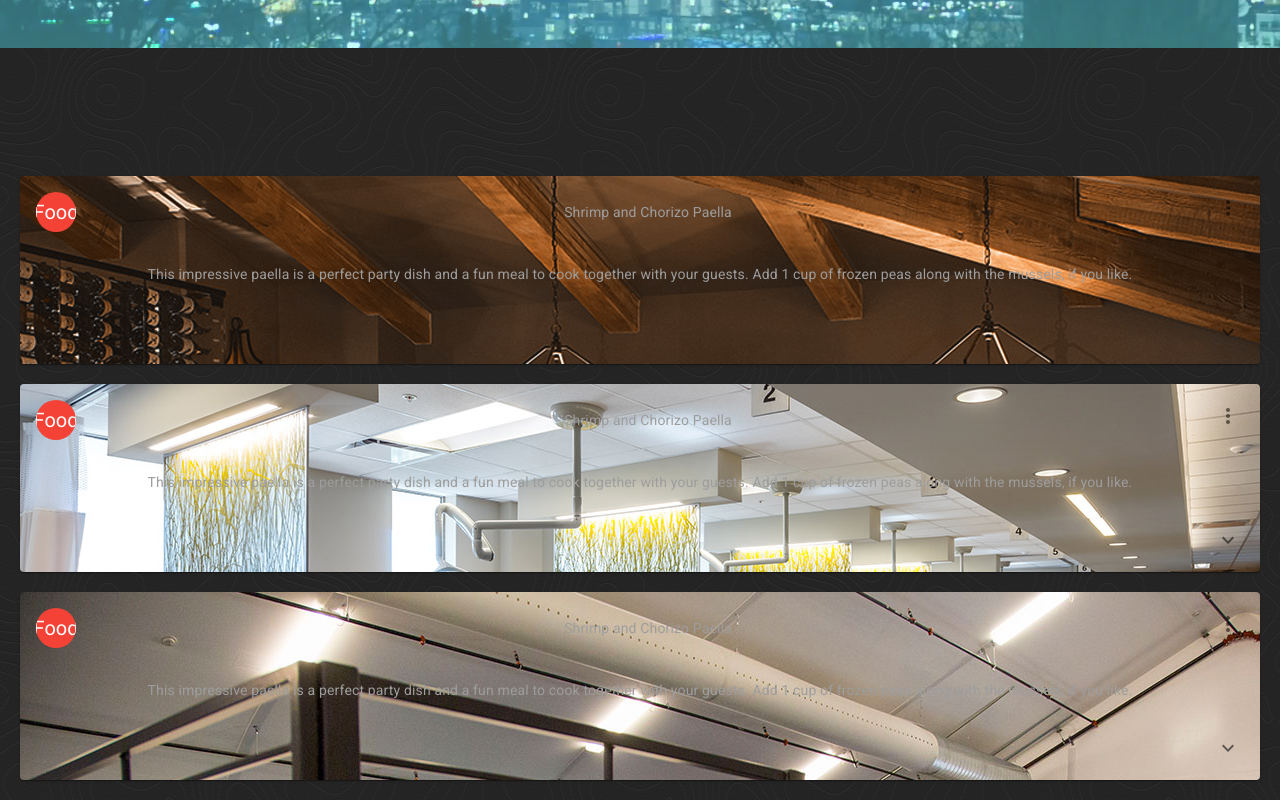
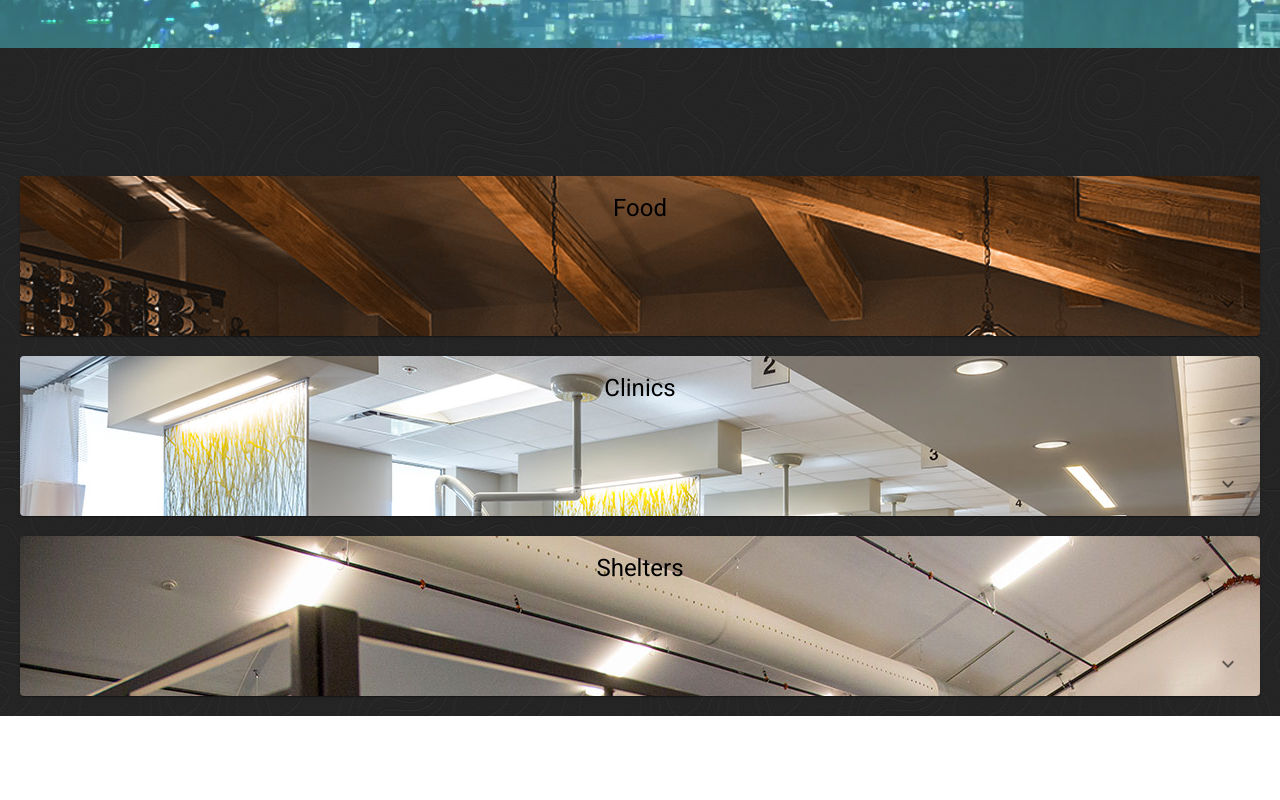
Before and after one commit to felix911104/project-3, a React (Create React App) app: page / in a window 1280 px wide. Shown: the part 818-1618 px from the top of the page. After the commit the page ends 1534 px from the top, so only its background shows below. Built offline with nearby package versions, Linux system fonts and the light colour scheme.

Commit message:
updated cards

```diff
--- a/src/components/ClinicCard/index.js
+++ b/src/components/ClinicCard/index.js
@@ -16,14 +16,15 @@ import ShareIcon from '@material-ui/icons/Share';
 import ExpandMoreIcon from '@material-ui/icons/ExpandMore';
 import MoreVertIcon from '@material-ui/icons/MoreVert';
 import MiniCard from '../MiniCard/index';
-import { minHeight } from '@material-ui/system';
+import { minHeight, fontWeight } from '@material-ui/system';
 import Background from '../ClinicCard/clinic.jpg'
 const useStyles = makeStyles(theme => ({
     card: {
         textAlign: "center",
         backgroundColor: "#1d1d1d",
-        color: "#9d9d9d",
+        color: "black",
         backgroundImage: `url(${Background})`,
+        fontSize: "50px",
 
     },
     media: {
@@ -42,14 +43,16 @@ const useStyles = makeStyles(theme => ({
         transform: 'rotate(180deg)',
         color: "white"
     },
-    avatar: {
-        backgroundColor: red[500],
-    },
     cardwrapper: {
         width: '80vp',
         height: '20vp',
         margin: '20px'
     },
+    CardHeader: {
+        fontSize: "80px",
+        fontWeight: "bolder",
+    }
+
 }));
 
 export default function RecipeReviewCard() {
@@ -64,17 +67,8 @@ export default function RecipeReviewCard() {
         <div className={classes.cardwrapper}>
             <Card className={classes.card}>
                 <CardHeader
-                    avatar={
-                        <Avatar aria-label="recipe" className={classes.avatar}>
-                            Food
-          </Avatar>
-                    }
-                    action={
-                        <IconButton aria-label="settings">
-                            <MoreVertIcon />
-                        </IconButton>
-                    }
-                    title="Shrimp and Chorizo Paella"
+
+                    title="Clinics"
                     subheader=""
                 />
                 {/* <CardMedia
@@ -83,10 +77,8 @@ export default function RecipeReviewCard() {
                     title="Paella dish"
                 /> */}
                 <CardContent>
-                <Typography variant="body2" color="textSecondary" component="p" color="#9d9d9d">
-                        This impressive paella is a perfect party dish and a fun meal to cook together with your
-                        guests. Add 1 cup of frozen peas along with the mussels, if you like.
-        </Typography>
+                    <Typography variant="body2" color="textSecondary" component="p" color="#9d9d9d" fontSize='30'>
+                    </Typography>
                 </CardContent>
                 <CardActions disableSpacing>
 
@@ -103,18 +95,11 @@ export default function RecipeReviewCard() {
                 </CardActions>
                 <Collapse in={expanded} timeout="auto" unmountOnExit>
                     <CardContent>
-                        <Typography paragraph></Typography>
-                        <Typography paragraph>
                         <MiniCard />
-          </Typography>
-                        <Typography paragraph>
+                        <br></br>
                         <MiniCard />
-          </Typography>
-                        <Typography paragraph>
+                        <br></br>
                         <MiniCard />
-          </Typography>
-                        <Typography>
-          </Typography>
                     </CardContent>
                 </Collapse>
             </Card>
--- a/src/components/FoodCard/index.js
+++ b/src/components/FoodCard/index.js
@@ -23,7 +23,7 @@ const useStyles = makeStyles(theme => ({
     card: {
         textAlign: "center",
         // backgroundColor: "#1d1d1d",
-        color: "#9d9d9d",
+        color: "black",
         backgroundImage: `url(${Background})`,
         width: "100%",
     },
@@ -65,17 +65,8 @@ export default function RecipeReviewCard() {
         <div className={classes.cardwrapper}>
             <Card className={classes.card}>
                 <CardHeader
-                    avatar={
-                        <Avatar aria-label="recipe" className={classes.avatar}>
-                            Food
-          </Avatar>
-                    }
-                    action={
-                        <IconButton aria-label="settings">
-                            <MoreVertIcon />
-                        </IconButton>
-                    }
-                    title="Shrimp and Chorizo Paella"
+
+                    title="Food"
                     subheader=""
                 />
                 {/* <CardMedia
@@ -84,10 +75,8 @@ export default function RecipeReviewCard() {
                     title="Paella dish"
                 /> */}
                 <CardContent>
-                <Typography variant="body2" color="textSecondary" component="p" color="#9d9d9d">
-                        This impressive paella is a perfect party dish and a fun meal to cook together with your
-                        guests. Add 1 cup of frozen peas along with the mussels, if you like.
-        </Typography>
+                    <Typography variant="body2" color="textSecondary" component="p" color="#9d9d9d" fontSize='30'>
+                    </Typography>
                 </CardContent>
                 <CardActions disableSpacing>
 
@@ -104,18 +93,11 @@ export default function RecipeReviewCard() {
                 </CardActions>
                 <Collapse in={expanded} timeout="auto" unmountOnExit>
                     <CardContent>
-                        <Typography paragraph></Typography>
-                        <Typography paragraph>
                         <MiniCard />
-          </Typography>
-                        <Typography paragraph>
+                        <br></br>
                         <MiniCard />
-          </Typography>
-                        <Typography paragraph>
+                        <br></br>
                         <MiniCard />
-          </Typography>
-                        <Typography>
-          </Typography>
                     </CardContent>
                 </Collapse>
             </Card>
--- a/src/components/MiniCard/index.js
+++ b/src/components/MiniCard/index.js
@@ -38,22 +38,16 @@ export default function SimpleCard() {
     <Card className={classes.card}>
       <CardContent>
         <Typography className={classes.title} color="textSecondary" gutterBottom>
-          Word of the Day
+
         </Typography>
         <Typography variant="h5" component="h2">
-          be
-          {bull}
-          nev
-          {bull}o{bull}
-          lent
+
         </Typography>
         <Typography className={classes.pos} color="textSecondary">
-          adjective
+
         </Typography>
         <Typography variant="body2" component="p">
-          well meaning and kindly.
           <br />
-          {'"a benevolent smile"'}
         </Typography>
       </CardContent>
       <CardActions>
--- a/src/components/ShelterCard/index.js
+++ b/src/components/ShelterCard/index.js
@@ -22,7 +22,7 @@ const useStyles = makeStyles(theme => ({
     card: {
         textAlign: "center",
         backgroundColor: "#1d1d1d",
-        color: "#9d9d9d",
+        color: "black",
         backgroundImage: `url(${Background})`,
     },
     media: {
@@ -63,17 +63,8 @@ export default function RecipeReviewCard() {
         <div className={classes.cardwrapper}>
             <Card className={classes.card}>
                 <CardHeader
-                    avatar={
-                        <Avatar aria-label="recipe" className={classes.avatar}>
-                            Food
-          </Avatar>
-                    }
-                    action={
-                        <IconButton aria-label="settings">
-                            <MoreVertIcon />
-                        </IconButton>
-                    }
-                    title="Shrimp and Chorizo Paella"
+
+                    title="Shelters"
                     subheader=""
                 />
                 {/* <CardMedia
@@ -82,10 +73,8 @@ export default function RecipeReviewCard() {
                     title="Paella dish"
                 /> */}
                 <CardContent>
-                    <Typography variant="body2" color="textSecondary" component="p" color="#9d9d9d">
-                        This impressive paella is a perfect party dish and a fun meal to cook together with your
-                        guests. Add 1 cup of frozen peas along with the mussels, if you like.
-        </Typography>
+                    <Typography variant="body2" color="textSecondary" component="p" color="#9d9d9d" fontSize='30'>
+                    </Typography>
                 </CardContent>
                 <CardActions disableSpacing>
 
@@ -95,25 +84,18 @@ export default function RecipeReviewCard() {
                         })}
                         onClick={handleExpandClick}
                         aria-expanded={expanded}
-                        aria-label="show more" color="#9d9d9d"
+                        aria-label="show more"
                     >
                         <ExpandMoreIcon />
                     </IconButton>
                 </CardActions>
                 <Collapse in={expanded} timeout="auto" unmountOnExit>
                     <CardContent>
-                        <Typography paragraph></Typography>
-                        <Typography paragraph>
                         <MiniCard />
-          </Typography>
-                        <Typography paragraph>
+                        <br></br>
                         <MiniCard />
-          </Typography>
-                        <Typography paragraph>
+                        <br></br>
                         <MiniCard />
-          </Typography>
-                        <Typography>
-          </Typography>
                     </CardContent>
                 </Collapse>
             </Card>
```
